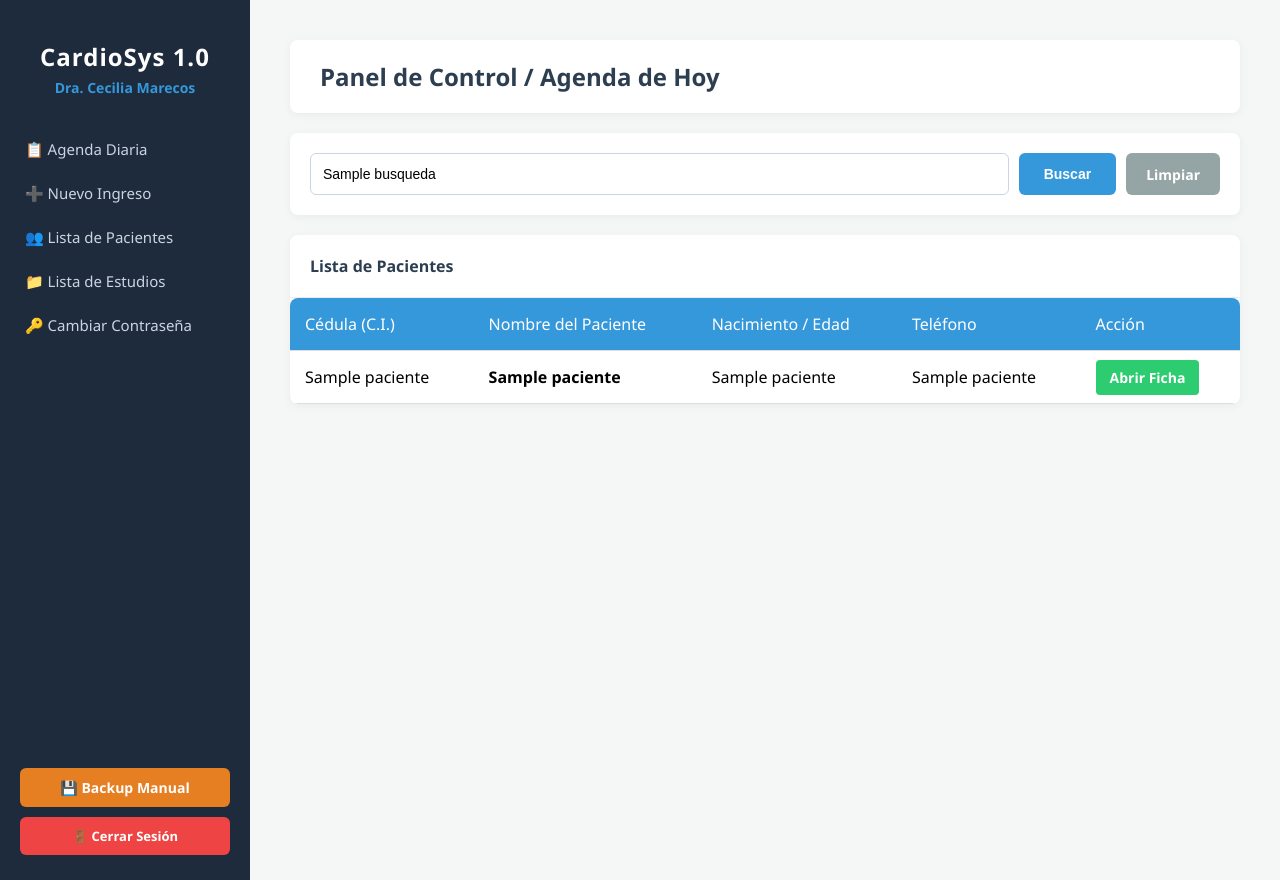
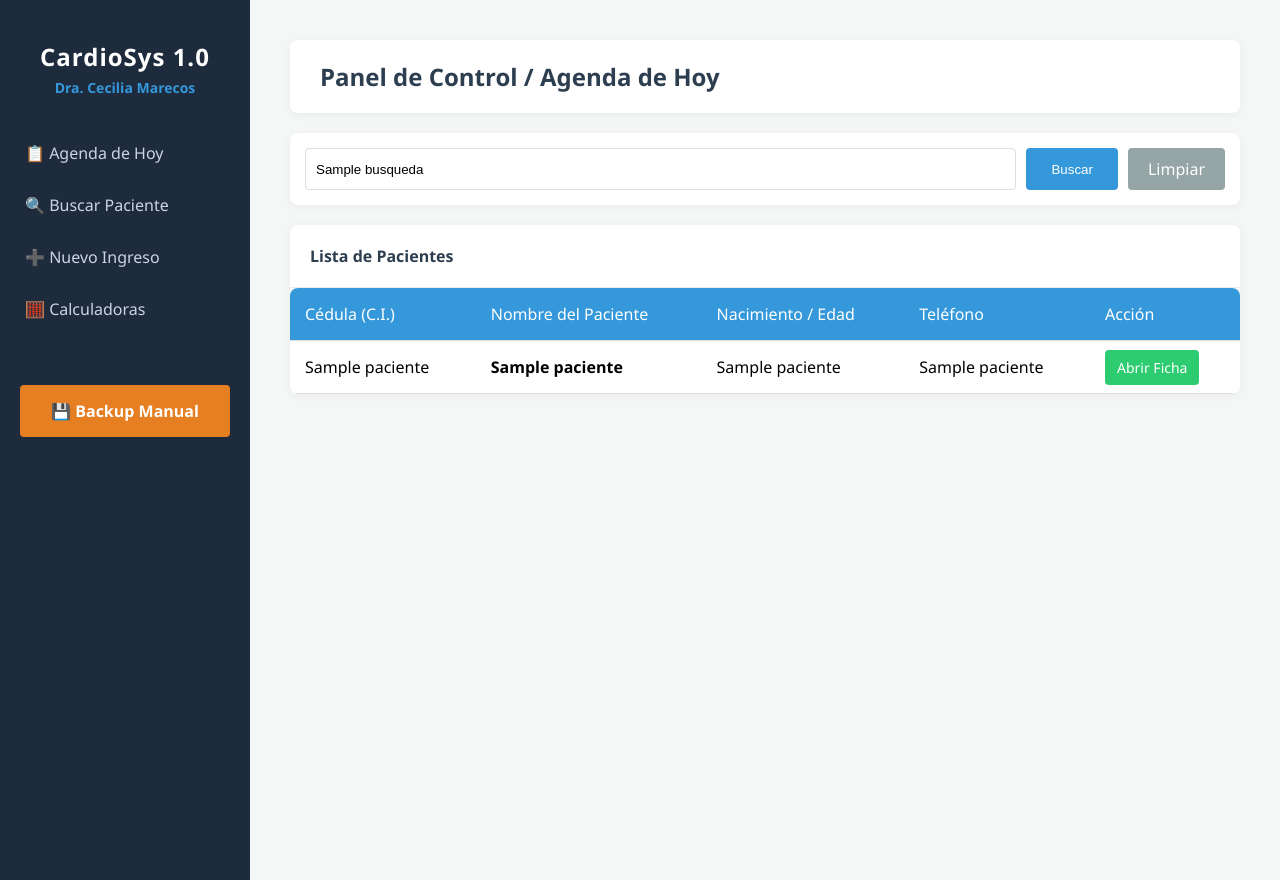
Before and after one commit to patriciafranco-web/CardiosysDraCeciliaMarecos, a Flask app: template templates/dashboard.html in a window 1280 px wide. Run offline with Flask 3, Linux system fonts and the light colour scheme; the template is opened without the code that fills it: most values are stand-ins (such as "Sample title", 1, 10 or a date in 2020).

Commit message:
Update dashboard.html

```diff
--- a/templates/dashboard.html
+++ b/templates/dashboard.html
@@ -6,13 +6,12 @@
     <title>CardioSys - Dra. Cecilia Marecos</title>
     <style>
         body { font-family: 'Segoe UI', Tahoma, Geneva, Verdana, sans-serif; background-color: #f4f7f6; margin: 0; }
-        .sidebar { height: 100vh; width: 250px; background-color: #1e2b3c; color: white; position: fixed; padding-top: 20px; box-sizing: border-box; display: flex; flex-direction: column; overflow-y: auto; }
-        .sidebar h2 { text-align: center; margin-bottom: 5px; letter-spacing: 1px; color: white; }
+        .sidebar { height: 100vh; width: 250px; background-color: #1e2b3c; color: white; position: fixed; padding-top: 20px; }
+        .sidebar h2 { text-align: center; margin-bottom: 5px; letter-spacing: 1px; }
         .sidebar .sub-title { text-align: center; font-size: 14px; color: #3498db; margin-bottom: 30px; font-weight: bold; }
-        .sidebar a { padding: 12px 25px; text-decoration: none; font-size: 15px; color: #cbd5e1; display: block; transition: 0.3s; }
+        .sidebar a { padding: 15px 25px; text-decoration: none; font-size: 16px; color: #cbd5e1; display: block; transition: 0.3s; }
         .sidebar a:hover { background-color: #2c3e50; color: white; border-left: 4px solid #3498db; }
-
-        .main-content { margin-left: 250px; padding: 40px; box-sizing: border-box; }
+        .main-content { margin-left: 250px; padding: 40px; }
         .header { background-color: white; padding: 20px 30px; border-radius: 8px; box-shadow: 0 2px 10px rgba(0,0,0,0.05); margin-bottom: 20px; }
         .header h1 { margin: 0; color: #2c3e50; font-size: 24px; }
 
@@ -21,7 +20,7 @@
         th, td { padding: 15px; text-align: left; border-bottom: 1px solid #ddd; }
         th { background-color: #3498db; color: white; font-weight: normal; }
         tr:hover { background-color: #f1f1f1; }
-        .btn-abrir { background-color: #2ecc71; color: white; border: none; padding: 8px 14px; border-radius: 4px; cursor: pointer; text-decoration: none; font-size: 14px; font-weight: bold;}
+        .btn-abrir { background-color: #2ecc71; color: white; border: none; padding: 8px 12px; border-radius: 4px; cursor: pointer; text-decoration: none; font-size: 14px;}
         .btn-abrir:hover { background-color: #27ae60; }
     </style>
 </head>
@@ -29,17 +28,13 @@
     <div class="sidebar">
         <h2>CardioSys 1.0</h2>
         <div class="sub-title">Dra. Cecilia Marecos</div>
-        <a href="/">📋 Agenda Diaria</a>
-        <a href="/nuevo">➕ Nuevo Ingreso</a>
-        <a href="/lista-pacientes">👥 Lista de Pacientes</a>
-        <a href="/estudios-recientes">📁 Lista de Estudios</a>
-        <a href="/cambiar-contrasena">🔑 Cambiar Contraseña</a>
+        <a href="/">📋 Agenda de Hoy</a>
+        <a href="#">🔍 Buscar Paciente</a>
+        <a href="/nuevo_paciente">➕ Nuevo Ingreso</a>
+        <a href="/calculadoras">🧮 Calculadoras</a>
 
-        <!-- Botones inferiores del sidebar -->
-        <div style="margin-top: auto; margin-bottom: 25px; padding: 0 20px; display: flex; flex-direction: column; gap: 10px;">
-            <a href="/backup" style="background-color: #e67e22; color: white; border-radius: 6px; text-align: center; font-weight: bold; padding: 10px; display: block; box-sizing: border-box; text-decoration: none; font-size: 14px;">💾 Backup Manual</a>
-            <a href="/logout" style="background-color: #ef4444; color: white; border-radius: 6px; text-align: center; font-weight: bold; padding: 10px; display: block; box-sizing: border-box; text-decoration: none; font-size: 13px;">🚪 Cerrar Sesión</a>
-        </div>
+        <!-- Botón de Seguridad -->
+        <a href="/backup" style="margin-top: 50px; background-color: #e67e22; color: white; border-radius: 4px; margin-left: 20px; margin-right: 20px; text-align: center; font-weight: bold;">💾 Backup Manual</a>
     </div>
 
     <div class="main-content">
@@ -47,16 +42,16 @@
             <h1>Panel de Control / Agenda de Hoy</h1>
         </div>
 
-        <div style="margin-bottom: 20px; background: white; padding: 20px; border-radius: 8px; box-shadow: 0 2px 10px rgba(0,0,0,0.05);">
+        <div style="margin-bottom: 20px; background: white; padding: 15px; border-radius: 8px; box-shadow: 0 2px 10px rgba(0,0,0,0.05);">
             <form action="/" method="GET" style="display: flex; gap: 10px; margin: 0;">
-                <input type="text" name="q" placeholder="Buscar por nombre o cédula..." value="{{ busqueda }}" style="margin: 0; flex: 1; padding: 12px; border: 1px solid #cbd5e1; border-radius: 6px; font-size: 14px;" autocomplete="off">
-                <button type="submit" style="background-color: #3498db; color: white; border: none; padding: 10px 25px; border-radius: 6px; cursor: pointer; font-weight: bold; font-size: 14px;">Buscar</button>
-                <a href="/" style="background-color: #95a5a6; color: white; padding: 10px 20px; border-radius: 6px; text-decoration: none; display: flex; align-items: center; font-weight: bold; font-size: 14px;">Limpiar</a>
+                <input type="text" name="q" placeholder="Buscar por nombre o cédula..." value="{{ busqueda }}" style="margin: 0; flex: 1; padding: 10px; border: 1px solid #ddd; border-radius: 4px;" autocomplete="off">
+                <button type="submit" style="background-color: #3498db; color: white; border: none; padding: 10px 25px; border-radius: 4px; cursor: pointer;">Buscar</button>
+                <a href="/" style="background-color: #95a5a6; color: white; padding: 10px 20px; border-radius: 4px; text-decoration: none; display: flex; align-items: center;">Limpiar</a>
             </form>
         </div>
 
         <div style="background: white; border-radius: 8px; box-shadow: 0 2px 10px rgba(0,0,0,0.05); overflow: hidden;">
-            <div style="padding: 20px; font-weight: bold; color: #2c3e50; border-bottom: 1px solid #eee; font-size: 16px;">Lista de Pacientes</div>
+            <div style="padding: 20px; font-weight: bold; color: #2c3e50; border-bottom: 1px solid #eee;">Lista de Pacientes</div>
             <table>
                 <thead>
                     <tr>
@@ -78,7 +73,7 @@
                     </tr>
                     {% else %}
                     <tr>
-                        <td colspan="5" style="text-align: center; color: #7f8c8d; padding: 25px;">No hay pacientes registrados todavía.</td>
+                        <td colspan="5" style="text-align: center; color: #7f8c8d; padding: 20px;">No hay pacientes registrados todavía.</td>
                     </tr>
                     {% endfor %}
                 </tbody>
```
